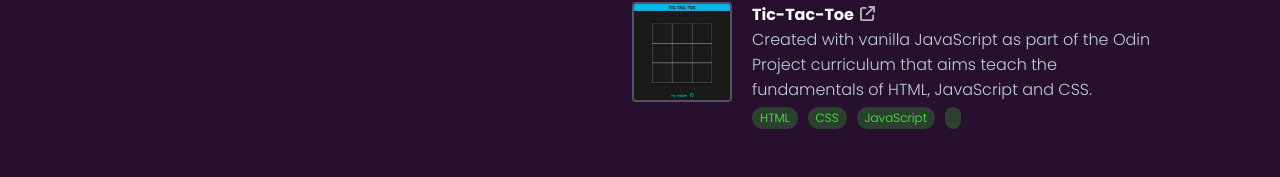
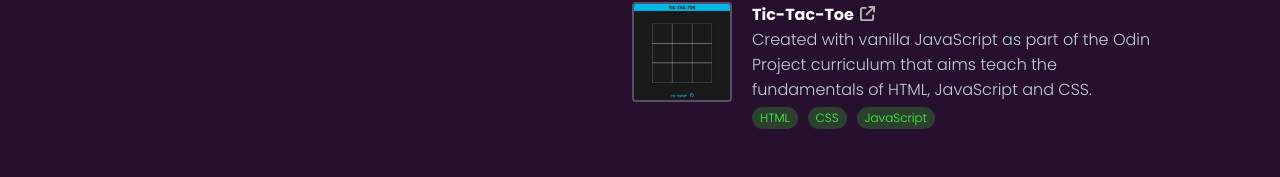
Before and after one commit to css-enjoyer/portfolio, a React (Create React App) app: page / in a window 1280 px wide. Shown: the part 817-994 px from the top of the page. Built offline with nearby package versions, Linux system fonts and the light colour scheme.

Commit message:
Add dynamically changeable number of flairs per project card

```diff
--- a/src/components/ProjCard.js
+++ b/src/components/ProjCard.js
@@ -1,7 +1,10 @@
 import Flair from "./Flair";
 import linkIcon from "../images/arrow-up-right-from-square-solid.svg";
 
-function ProjCard({title, subtitle, titlelink, img, f1, f2, f3, f4}) {
+function ProjCard({title, subtitle, titlelink, img, ... flairs}) {
+    const flairProps = Object.entries(flairs).map(([key, value]) => (
+        <Flair text={value} />
+    ));
     return (
     <div className="projCard">
         <div id="timeline-col">
@@ -11,10 +14,7 @@ function ProjCard({title, subtitle, titlelink, img, f1, f2, f3, f4}) {
             <a href={titlelink} target="_blank">{title}</a><img class="linkIcon" src={linkIcon}></img><br/>
             <p>{subtitle}</p>
             <div className="flairs">
-                <Flair text={f1}/>
-                <Flair text={f2}/>
-                <Flair text={f3}/>
-                <Flair text={f4}/>
+                {flairProps}
             </div>
         </div>
     </div>
```
